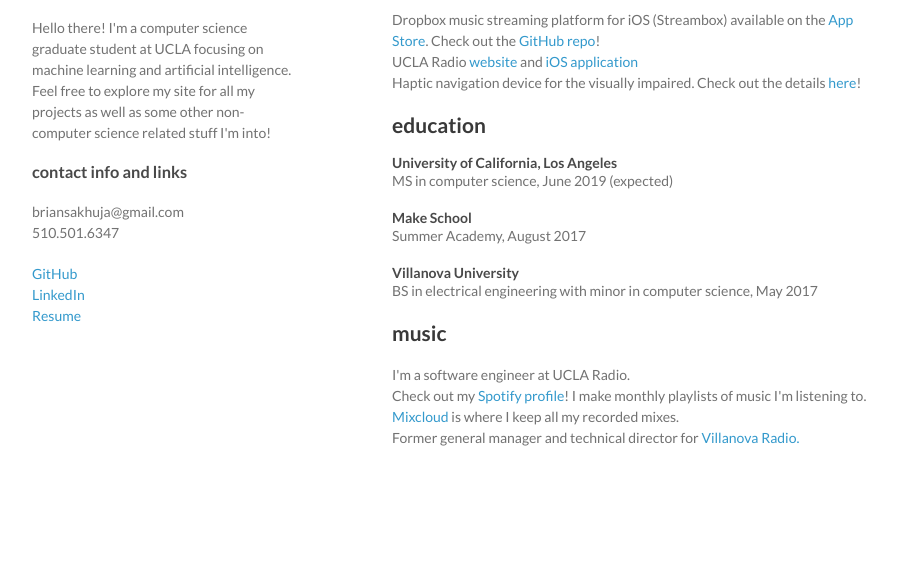
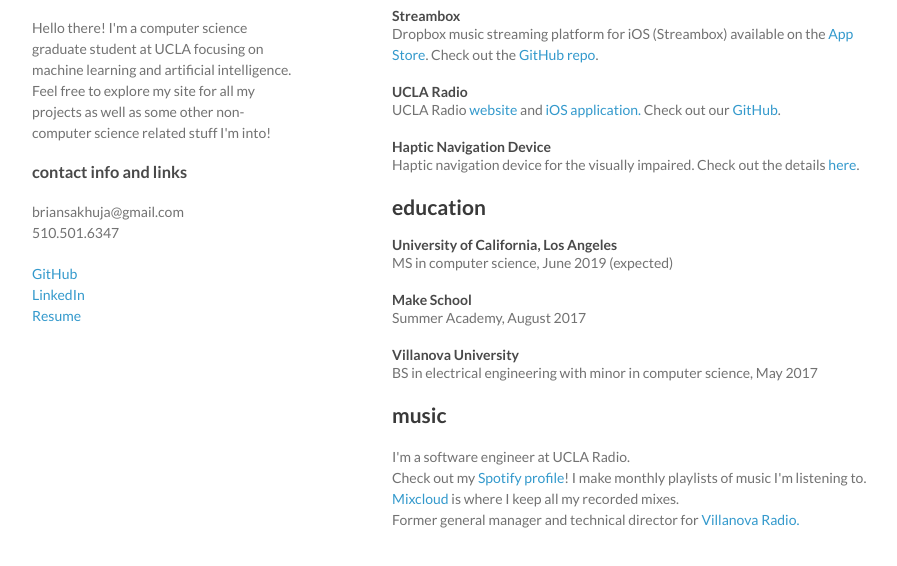
Before and after one commit to bsakhuja/bsakhuja.github.io, a plain HTML site: page index.html in a window 1280 px wide. Shown: the part 92-658 px from the top of the page, without its empty margins (178-1075 px from the left). Drawn offline with Linux system fonts and the light colour scheme.

Commit message:
formatted projects

```diff
--- a/index.html
+++ b/index.html
@@ -37,10 +37,19 @@
         <a id="projects" class="anchor" href="#projects" aria-hidden="true"><span aria-hidden="true" class="octicon octicon-link"></span></a>projects
       </h2>
 
+      <h4>Streambox</h4>
       <p>
-        Dropbox music streaming platform for iOS (Streambox) available on the <a href="https://itunes.apple.com/us/app/streambox-play-organize-your-songs-on-dropbox/id1268798230?ls=1&mt=8">App Store</a>.  Check out the <a href="https://github.com/bsakhuja/Streambox">GitHub repo</a>!<br />
-        UCLA Radio <a href="http://www.uclaradio.com">website</a> and <a href="https://itunes.apple.com/us/app/ucla-radio/id420784130?mt=8">iOS application</a><br />
-        Haptic navigation device for the visually impaired. Check out the details <a href="https://bsakhuja.github.io/projects/haptic-device.html">here</a>!
+        Dropbox music streaming platform for iOS (Streambox) available on the <a href="https://itunes.apple.com/us/app/streambox-play-organize-your-songs-on-dropbox/id1268798230?ls=1&mt=8">App Store</a>.  Check out the <a href="https://github.com/bsakhuja/Streambox">GitHub repo</a>.
+      </p>
+
+      <h4>UCLA Radio</h4>
+      <p>
+        UCLA Radio <a href="http://www.uclaradio.com">website</a> and <a href="https://itunes.apple.com/us/app/ucla-radio/id420784130?mt=8">iOS application.</a>  Check out our <a href="https://github.com/uclaradio">GitHub</a>.
+      </p>
+
+      <h4>Haptic Navigation Device</h4>
+      <p>
+        Haptic navigation device for the visually impaired. Check out the details <a href="https://bsakhuja.github.io/projects/haptic-device.html">here</a>.
       </p>
 
 
```
